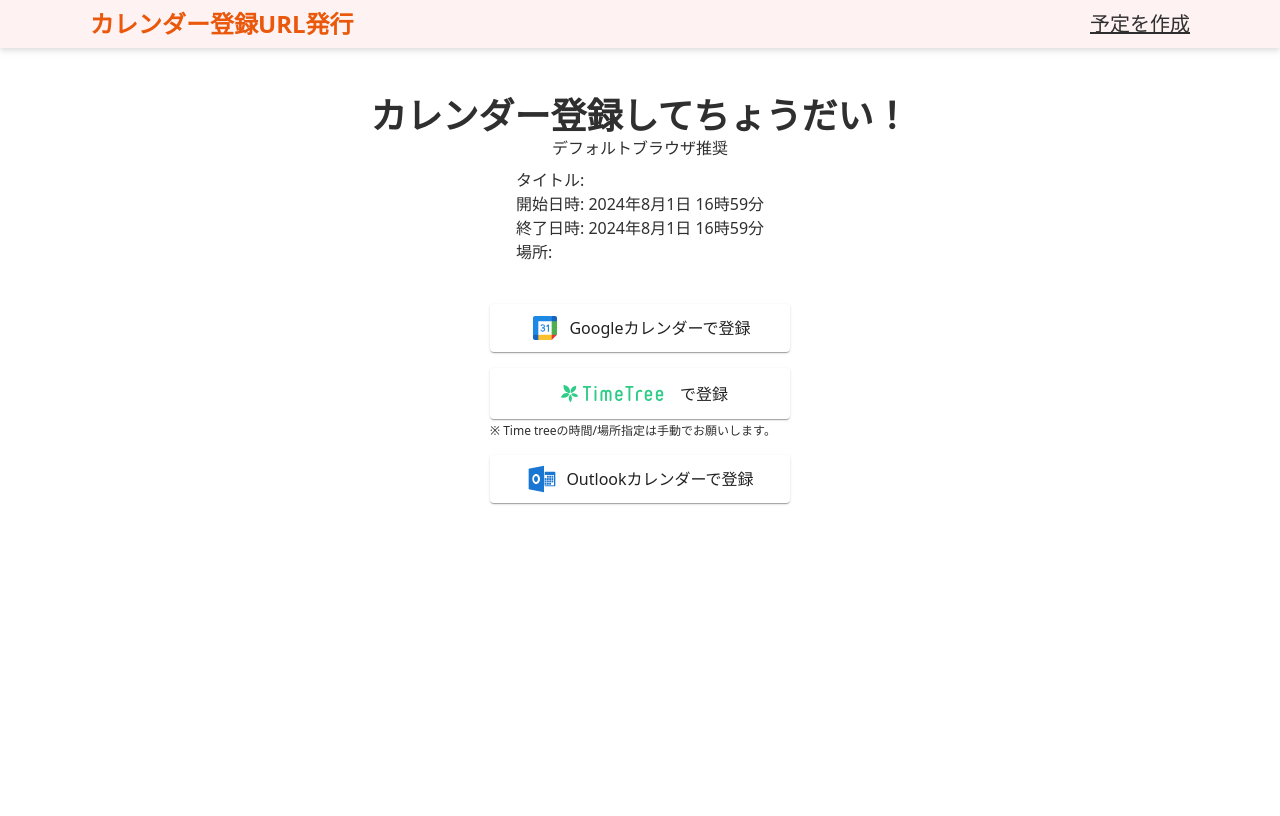
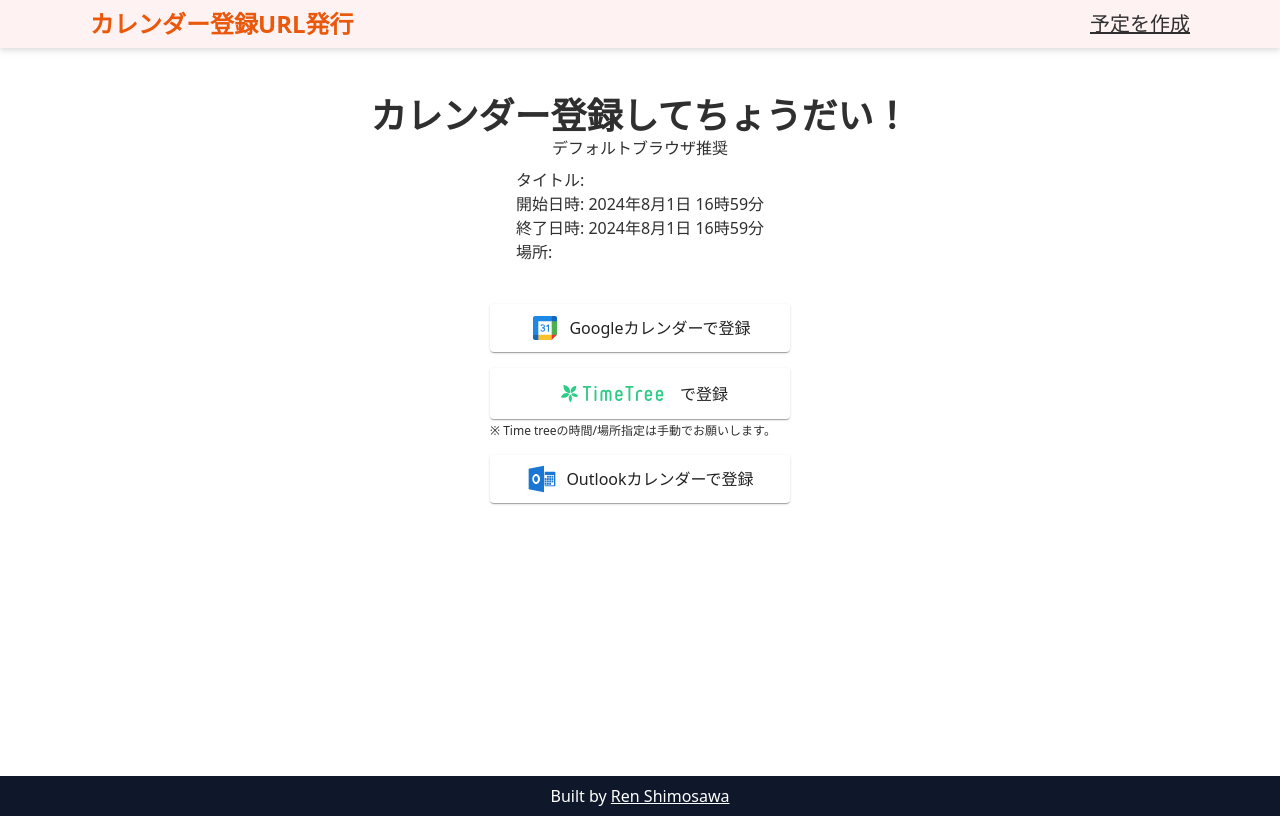
Before and after one commit to renshimosawa/calendar-regi-app, a Next.js app: page /render in a window 1280 px wide. Built offline with nearby package versions, Linux system fonts and the light colour scheme.

Commit message:
add footer

```diff
--- /dev/null
+++ b/src/components/Footer.tsx
@@ -0,0 +1,20 @@
+import React from "react";
+
+const Footer = () => {
+  return (
+    <footer className="bg-slate-900 py-2 text-center">
+      <p className="text-white">
+        Built by{" "}
+        <a
+          className="underline"
+          href="https://github.com/renshimosawa"
+          target="_blank"
+        >
+          Ren Shimosawa
+        </a>
+      </p>
+    </footer>
+  );
+};
+
+export default Footer;
--- a/src/pages/index.tsx
+++ b/src/pages/index.tsx
@@ -14,6 +14,7 @@
 import LaunchIcon from "@mui/icons-material/Launch";
 import Head from "next/head";
 import { useRouter } from "next/router";
+import Footer from "@/components/Footer";
 
 const inter = Inter({ subsets: ["latin"] });
 
@@ -117,7 +118,7 @@
         <meta name="theme-color" content="#ffffff" />
       </Head>
       <Header />
-      <main className={`mt-24 pb-20 m:px-[5%] ${inter.className}`}>
+      <main className={`mt-24 pb-20 m:px-[5%] min-h-[87vh] ${inter.className}`}>
         <div className="text-center">
           <h1 className="text-3xl font-bold m:text-2xl">
             カレンダー登録してちょうだい！
@@ -236,6 +237,7 @@
         onClose={() => setSnackbarOpen(false)}
         message="コピーされました！"
       ></Snackbar>
+      <Footer />
     </div>
   );
 }
--- a/src/pages/render/index.tsx
+++ b/src/pages/render/index.tsx
@@ -1,3 +1,4 @@
+import Footer from "@/components/Footer";
 import Header from "@/components/Header";
 import Card from "@mui/material/Card";
 import dayjs from "dayjs";
@@ -106,7 +107,7 @@
         <meta name="theme-color" content="#ffffff" />
       </Head>
       <Header />
-      <main className={`mt-24 pb-20 m:px-[5%]`}>
+      <main className={`mt-24 pb-20 m:px-[5%] min-h-[85vh]`}>
         <div className="text-center">
           <h1 className="text-4xl font-bold m:text-2xl">
             カレンダー登録してちょうだい！
@@ -150,6 +151,7 @@
           </a>
         </div>
       </main>
+      <Footer />
     </div>
   );
 };
```
